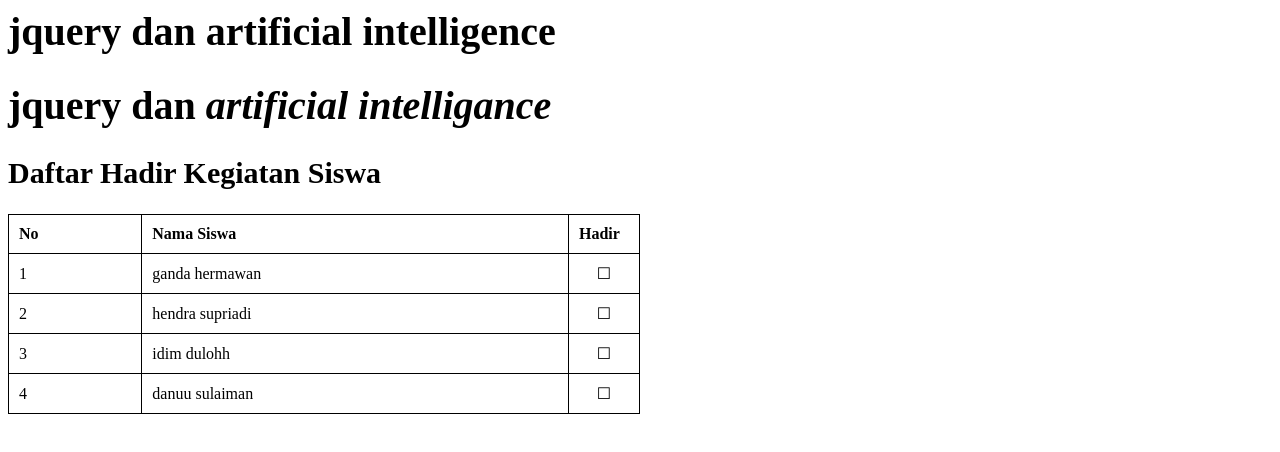
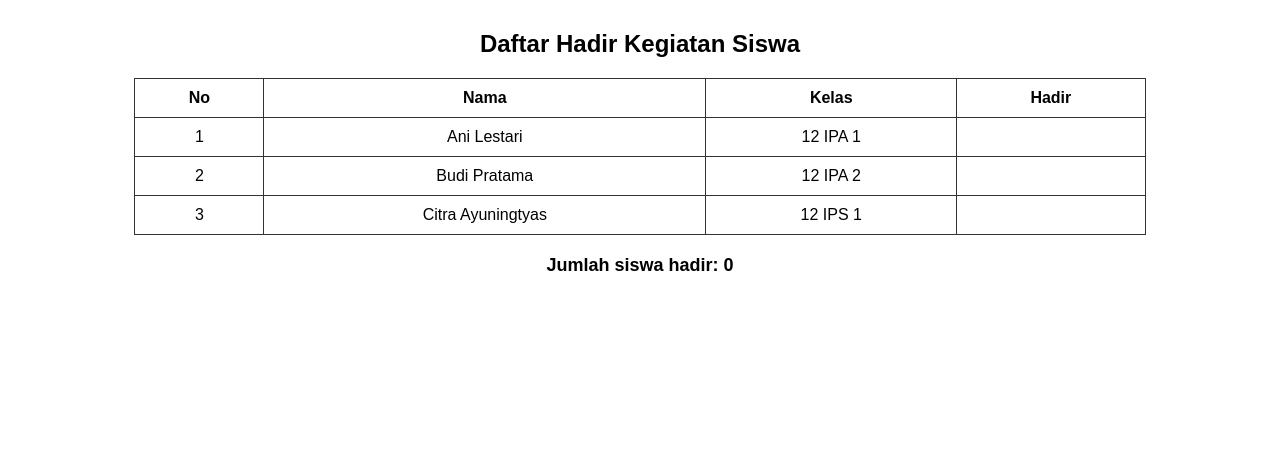
Before and after one commit to Farhandenn/Latihan-18, a plain HTML site: page index.html in a window 1280 px wide. Drawn offline with nearby package versions, Linux system fonts and the light colour scheme.

Commit message:
update index.html

```diff
--- a/index.html
+++ b/index.html
@@ -1,105 +1,110 @@
-
-<html lang="en">
+<!DOCTYPE html>
+<html>
 <head>
   <meta charset="UTF-8">
-  <meta http-equiv="X-UA-Compatible" content="IE=Edge">
-  <meta name="viewport" content="width=device-width, initial-scale=1">
+  <title>Daftar Hadir Siswa</title>
+  <style>
+    body {
+      font-family: Arial, sans-serif;
+      text-align: center;
+      margin-top: 30px;
+    }
 
-  <title>HTML</title>
+    table {
+      width: 80%;
+      margin: auto;
+      border-collapse: collapse;
+    }
 
-  <!-- HTML -->
+    th, td {
+      border: 1px solid #333;
+      padding: 10px;
+    }
 
+    tr:hover {
+      background-color: #f0f0f0;
+      cursor: pointer;
+    }
 
-  <!-- Custom Styles -->
-  <link rel="stylesheet" href="style.css">
+    td.check {
+      font-size: 20px;
+      color: green;
+    }
+
+    #jumlah-hadir {
+      margin-top: 20px;
+      font-size: 18px;
+      font-weight: bold;
+    }
+  </style>
+
+  <!-- jQuery CDN -->
+  <script src="https://code.jquery.com/jquery-3.7.1.min.js"></script>
+
+  <script>
+    $(document).ready(function() {
+      $("tbody tr").click(function() {
+        const checkCell = $(this).find("td.check");
+
+        // Toggle centang
+        if (checkCell.text() === "✔️") {
+          checkCell.text("");
+        } else {
+          checkCell.text("✔️");
+        }
+
+        updateJumlahHadir();
+      });
+
+      function updateJumlahHadir() {
+        let jumlah = 0;
+        $("td.check").each(function() {
+          if ($(this).text() === "✔️") {
+            jumlah++;
+          }
+        });
+        $("#jumlah-hadir").text("Jumlah siswa hadir: " + jumlah);
+      }
+    });
+  </script>
 </head>
 
 <body>
-  <p></p>
-  <!-- Project -->
-  <script src="main.js"></script>
-  <h1>jquery dan artificial intelligence</h1>
 
-<script src="https://code.jquery.com/jquery-3.7.1.min.js"></script>
-
-
-  <h1>jquery dan <i>artificial intelligance</i></h1>
-
-  <!DOCTYPE html>
-<html lang="id">
-<head>
-  <meta charset="UTF-8">
-  <title>Daftar Hadir Siswa</title>
-  <script src="https://code.jquery.com/jquery-3.7.1.min.js"></script>
-  <style>
-    table {
-      width: 50%;
-      border-collapse: collapse;
-      margin-top: 20px;
-    }
-
-    th, td {
-      border: 1px solid #000;
-      padding: 10px;
-      text-align: left;
-    }
-
-    tr:hover {
-      cursor: pointer;
-      background-color: #f0f0f0;
-    }
-
-    td.checkbox {
-      text-align: center;
-      width: 50px;
-    }
-  </style>
-</head>
-<body>
   <h2>Daftar Hadir Kegiatan Siswa</h2>
 
-  <table id="daftarHadir">
+  <table>
     <thead>
       <tr>
         <th>No</th>
-        <th>Nama Siswa</th>
+        <th>Nama</th>
+        <th>Kelas</th>
         <th>Hadir</th>
       </tr>
     </thead>
     <tbody>
       <tr>
         <td>1</td>
-        <td>ganda hermawan</td>
-        <td class="checkbox">☐</td>
+        <td>Ani Lestari</td>
+        <td>12 IPA 1</td>
+        <td class="check"></td>
       </tr>
       <tr>
         <td>2</td>
-        <td>hendra supriadi</td>
-        <td class="checkbox">☐</td>
+        <td>Budi Pratama</td>
+        <td>12 IPA 2</td>
+        <td class="check"></td>
       </tr>
       <tr>
         <td>3</td>
-        <td>idim dulohh</td>
-        <td class="checkbox">☐</td>
-      </tr>
-      <tr>
-        <td>4</td>
-        <td>danuu sulaiman</td>
-        <td class="checkbox">☐</td>
+        <td>Citra Ayuningtyas</td>
+        <td>12 IPS 1</td>
+        <td class="check"></td>
       </tr>
     </tbody>
   </table>
 
-  <script>
-    $(document).ready(function() {
-      $('#daftarHadir tbody tr').click(function() {
-        let checkbox = $(this).find('.checkbox');
-        checkbox.text(checkbox.text() === '☐' ? '☑' : '☐');
-      });
-    });
-  </script>
-</body>
-</html>
+  <div id="jumlah-hadir">Jumlah siswa hadir: 0</div>
 
 </body>
 </html>
```
